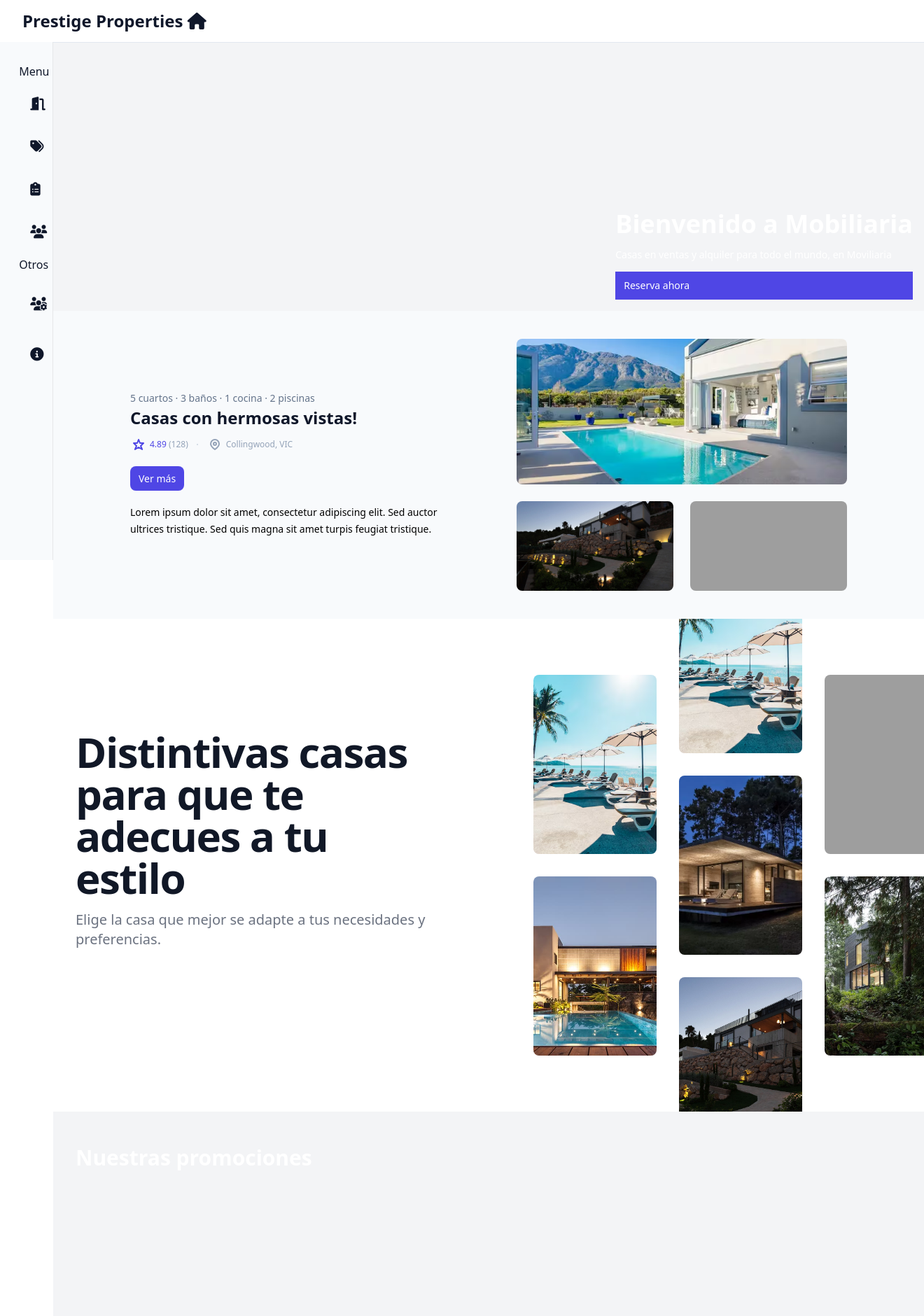
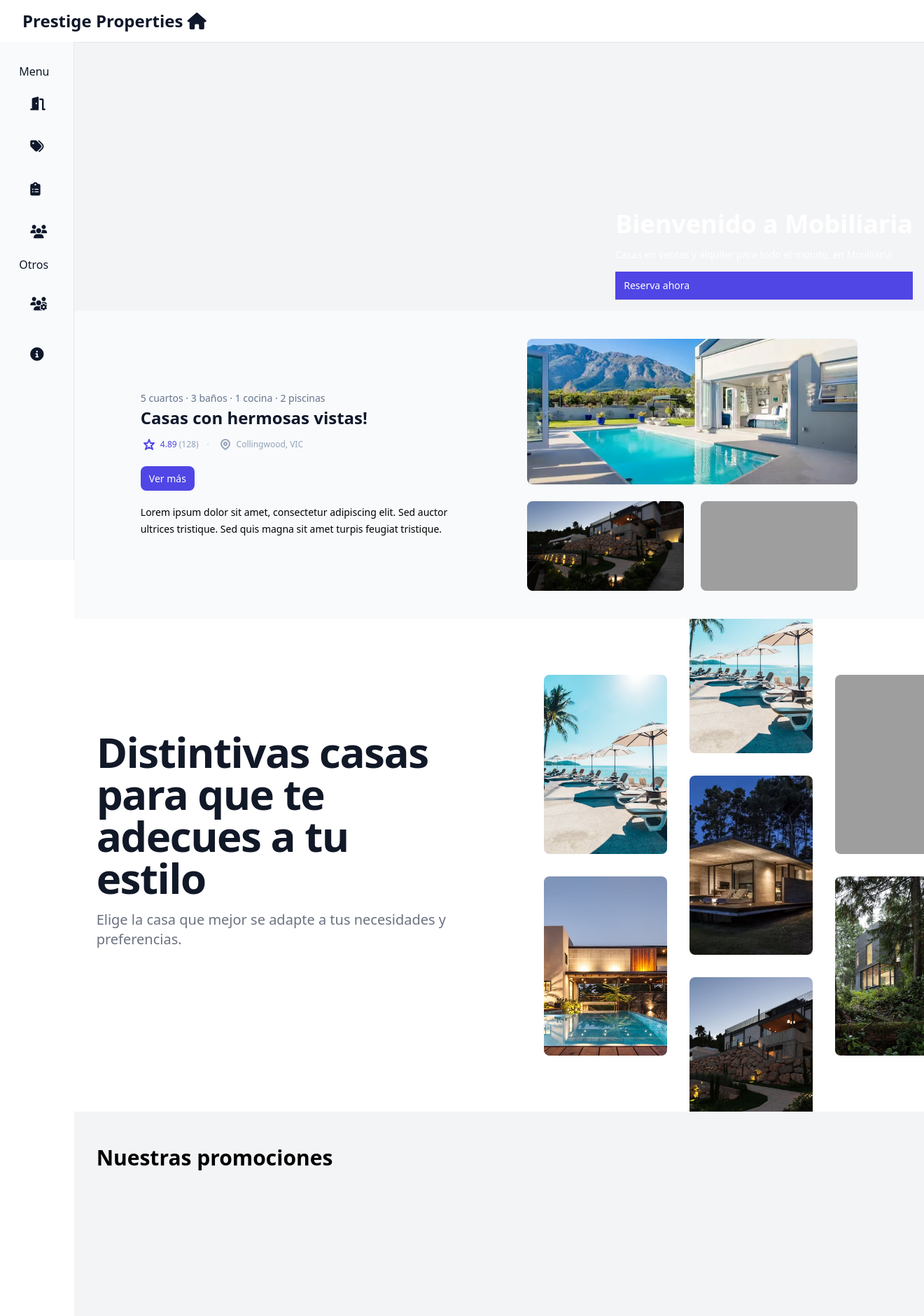
Before and after one commit to CarlosHerazo/Front-tailwind_BD_Venta_Casas, a Flask app: page / in a window 1320 px wide. Shown: the top 1880 px of the page at 70% size. Run offline with Flask 3, Linux system fonts and the light colour scheme; data that the repository does not hold is empty; some libraries are stand-ins or nearby versions; grey boxes are pictures that could not be loaded.

Commit message:
Cambios subidos

```diff
--- a/app.py
+++ b/app.py
@@ -31,6 +31,8 @@
     print(casas_ventas)
     return render_template("index.html", casas_ventas=casas_ventas)
 
+
+
 @app.route("/submit_comment", methods=["POST"])
 def procesar_cliente():
     try:
--- a/static/css/style.css
+++ b/static/css/style.css
@@ -75,6 +75,6 @@
 }
 
 .swiper {
-    width:1180px;
+    width:900px;
     height: 430px;
   }
--- a/templates/clientes.html
+++ b/templates/clientes.html
@@ -7,8 +7,8 @@
   <div class="w-full">
     <div class="flex flex-col lg:flex-row sm:justify-between items-center bg-slate-90 dark:bg-slate-900 shadow-lg">
       <div class="text-center sm:text-left lg:w-1/2 p-8">
-        <h1 class="text-4xl font-bold tracking-tight text-white sm:text-6xl">Nuestros Clientes</h1>
-        <p class="mt-4 text-xl text-white">Descubre nuestras promociones especiales en viviendas de lujo. ¡No te lo pierdas!</p>
+        <h1 class="text-4xl font-bold tracking-tight text-black sm:text-6xl">Nuestros Clientes</h1>
+        <p class="mt-4 text-xl text-black">Descubre nuestras promociones especiales en viviendas de lujo. ¡No te lo pierdas!</p>
       </div>
 
       <div class="lg:w-1/2">
--- a/templates/contactenos.html
+++ b/templates/contactenos.html
@@ -7,8 +7,8 @@
   <div class="w-full">
     <div class="flex flex-col lg:flex-row sm:justify-between items-center bg-slate-90 dark:bg-slate-900 shadow-lg">
       <div class="text-center sm:text-left lg:w-1/2 p-8">
-        <h1 class="text-4xl font-bold tracking-tight text-white sm:text-6xl">Contactenos</h1>
-        <p class="mt-4 text-xl text-white">Ponte en contacto con uno de nuestros asesores, respondemos lo mas pronto posible</p>
+        <h1 class="text-4xl font-bold tracking-tight text-black sm:text-6xl">Contactenos</h1>
+        <p class="mt-4 text-xl text-black">Ponte en contacto con uno de nuestros asesores, respondemos lo mas pronto posible</p>
       </div>
 
       <div class="lg:w-1/2">
--- a/templates/index.html
+++ b/templates/index.html
@@ -113,7 +113,7 @@
     </div>
     <section class="py-12">
       <div class="max-w-screen-2xl mx-auto px-4 sm:px-6 lg:px-8 text-white">
-        <h2 class="text-3xl font-extrabold text-white dark:text-slate-100">Nuestras promociones</h2>
+        <h2 class="text-3xl font-extrabold text-black dark:text-slate-100">Nuestras promociones</h2>
       </div>
       <div class="max-w-screen-2xl mx-auto px-4 sm:px-6 lg:px-8 mt-8 lg:mt-12">
         <div class="swiper">
@@ -128,8 +128,8 @@
                             <div class="mt-2">
                                 <span class="text-lg font-medium text-slate-900 dark:text-slate-100">${{ casa[6] }}</span>
                             </div>
-                            <a class="bg-indigo-600 text-white text-sm leading-6 font-medium py-2 px-10 rounded-lg" href="{{ url_for('detalles') }}">Ver detalles</a>
-                            <button class="bg-indigo-600 text-white text-sm leading-6 font-medium py-2 px-10 rounded-lg">Reservar</button>
+                            <a class="bg-indigo-600 text-white text-sm leading-6 font-medium py-2 px-5 rounded-lg" href="{{ url_for('detalles') }}">Ver detalles</a>
+                            <button class="bg-indigo-600 text-white text-sm leading-6 font-medium py-2 px-2 rounded-lg">Reservar</button>
                         </div>
                     </div>
                 </div>
--- a/templates/layout.html
+++ b/templates/layout.html
@@ -13,7 +13,7 @@
   </head>
 
   <body>
-    <header class="fixed top-0 left-0 right-0 z-50 flex items-center justify-between border-b border-slate-200 dark:border-slate-700 dark:bg-slate-900 py-3.5 px-4 sm:px-6 lg:px-8 dark:text-slate-100 dark:border-slate-800 border-b">
+    <header class="fixed top-0 left-0 right-0 z-50 flex items-center justify-between border-b border-slate-200 dark:border-slate-700 bg-white py-3.5 px-4 sm:px-6 lg:px-8 dark:text-slate-100 dark:border-slate-800 border-b">
       <button id="menu-toggle" class="block sm:hidden text-gray-500 dark:text-gray-400 hover:text-gray-900 dark:hover:text-gray-100 focus:outline-none ml-4">
           <svg class="h-6 w-6 fill-current" viewBox="0 0 24 24">
               <path fill-rule="evenodd" d="M3 5h18a1 1 0 0 1 0 2H3a1 1 0 1 1 0-2zm0 6h18a1 1 0 0 1 0 2H3a1 1 0 1 1 0-2zm0 6h18a1 1 0 0 1 0 2H3a1 1 0 1 1 0-2z"/>
@@ -92,7 +92,7 @@
 
 
     <div class="content-todo">
-      <div class="sidebar bg-slate-50 dark:bg-slate-900 text-slate-900 dark:text-slate-100 hidden sm:block">
+      <div class="sidebar bg-slate-50 dark:bg-white text-slate-900 dark:text-slate-100 hidden sm:block">
         <div class="main-sliderbar">
           <ul class="main-menu">
             <h4>Menu</h4>
--- a/templates/planes.html
+++ b/templates/planes.html
@@ -8,8 +8,8 @@
     <div class=" w-full">
         <div class="flex flex-col lg:flex-row sm:justify-between items-center bg-slate-90 dark:bg-slate-900 shadow-lg">
             <div class="text-center sm:text-left lg:w-1/2 p-8">
-                <h1 class="text-4xl font-bold tracking-tight text-white sm:text-6xl">Nuestros planes</h1>
-                <p class="mt-4 text-xl text-white">Descubre nuestras planes especiales en viviendas de lujo</p>
+                <h1 class="text-4xl font-bold tracking-tight text-black sm:text-6xl">Nuestros planes</h1>
+                <p class="mt-4 text-xl text-black">Descubre nuestras planes especiales en viviendas de lujo</p>
             </div>
 
             <div class="lg:w-1/2">
--- a/templates/quienes_somos.html
+++ b/templates/quienes_somos.html
@@ -7,8 +7,8 @@
   <div class="w-full">
     <div class="flex flex-col lg:flex-row sm:justify-between items-center bg-slate-90 dark:bg-slate-900 shadow-lg">
       <div class="text-center sm:text-left lg:w-1/2 p-8">
-        <h1 class="text-4xl font-bold tracking-tight text-white sm:text-6xl">Quienes Somos</h1>
-        <p class="mt-4 text-xl text-white">Somos una empresa dedicada a la venta de viviendas de lujo, con el objetivo de satisfacer las necesidades de nuestros clientes.</p>
+        <h1 class="text-4xl font-bold tracking-tight text-black sm:text-6xl">Quienes Somos</h1>
+        <p class="mt-4 text-xl text-black">Somos una empresa dedicada a la venta de viviendas de lujo, con el objetivo de satisfacer las necesidades de nuestros clientes.</p>
       </div>
 
       <div class="lg:w-1/2">
```
Also changed, not shown: templates/promociones.html (+4 -4 lines).
